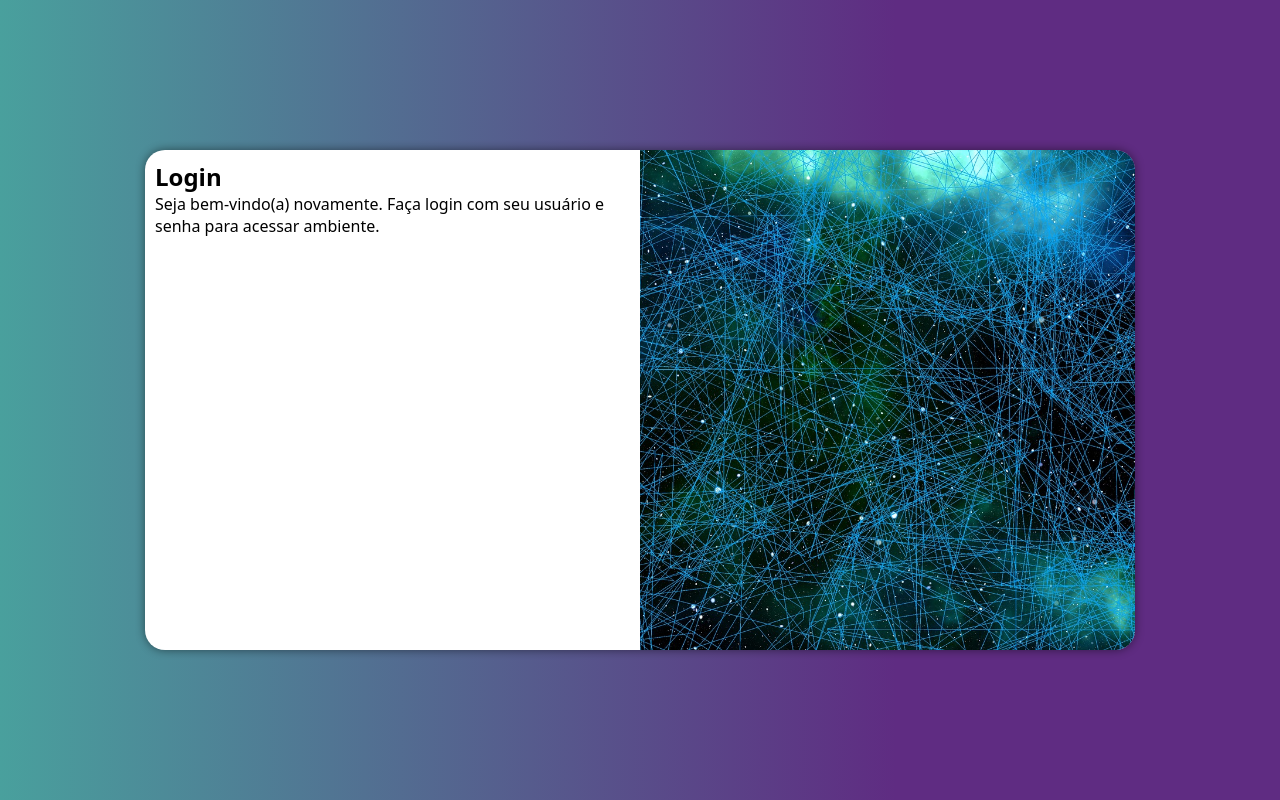
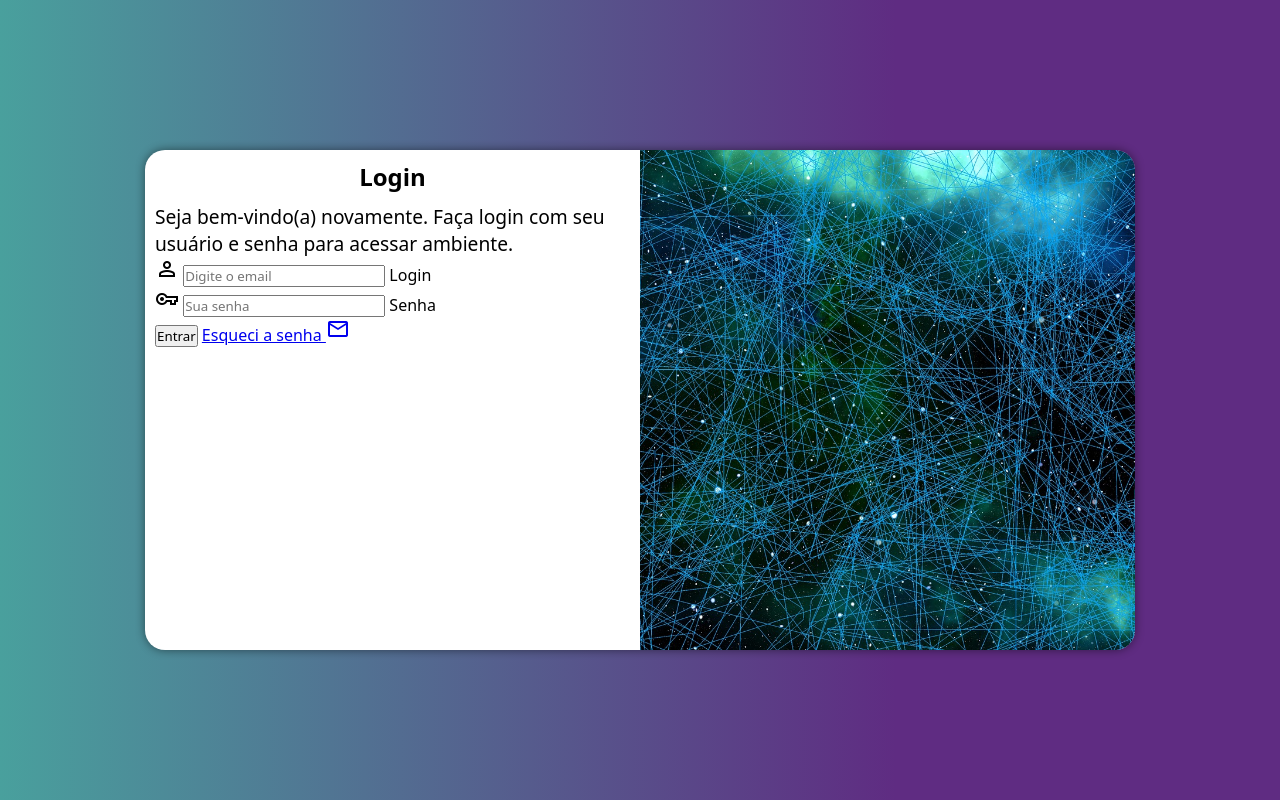
Before and after one commit to gmadalhano/projeto-login, a plain HTML site: page index.html in a window 1280 px wide. Drawn offline with nearby package versions, Linux system fonts and the light colour scheme.

Commit message:
adicionei o formulário

```diff
--- a/estilos/media-query.css
+++ b/estilos/media-query.css
@@ -2,7 +2,7 @@
 
 @media screen and (min-width: 768px) and (max-width: 992px) {
     body, html {
-        background-image: linear-gradient(to right, #49a09d, #5f2c82);
+        background-image: linear-gradient(to top, #49a09d, #5f2c82);
     }
     section#login {
         width: 85vw;
@@ -39,4 +39,8 @@
         float: left;
         width: 50%;
     }
+
+    div#formulario > p {
+        font-size: 1.2em;
+    }
 }
--- a/estilos/style.css
+++ b/estilos/style.css
@@ -33,7 +33,7 @@ section#login {
     overflow: hidden;
 
     background-color: white;
-    width: 250px;
+    width: 260px;
     height: 500px;
     border-radius: 20px;
     box-shadow: 0px 0px 10px rgba(0, 0, 0, 0.479);
@@ -52,3 +52,12 @@ section#login > div#formulario {
     display: block;
     padding: 10px;
 }
+
+div#formulario > h1 {
+    text-align: center;
+    margin-bottom: 10px;
+}
+
+div#formulario > p {
+    font-size: 0.8em;
+}
--- a/index.html
+++ b/index.html
@@ -4,6 +4,7 @@
     <meta charset="UTF-8">
     <meta name="viewport" content="width=device-width, initial-scale=1.0">
     <title>Projeto Página de Login</title>
+    <link href="https://fonts.googleapis.com/css2?family=Material+Symbols+Outlined" rel="stylesheet" />
     <link rel="stylesheet" href="estilos/style.css">
     <link rel="stylesheet" href="estilos/media-query.css">
 </head>
@@ -19,7 +20,20 @@
                     Seja bem-vindo(a) novamente. Faça login com seu usuário e senha para acessar ambiente.
                 </p>
                 <form action="login.php" method="post">
-
+                    <div class="field">
+                        <span class="material-symbols-outlined">Person</span>
+                        <input type="email" name="login" id="ilogin" placeholder="Digite o email" autocomplete="email" required minlength="30">
+                        <label for="ilogin">Login</label>
+                    </div>
+                    <div class="field">
+                        <span class="material-symbols-outlined">vpn_key</span>
+                        <input type="password" name="senha" id="pin" placeholder="Sua senha" autocomplete="current-password" required minlength="8" maxlength="16">
+                        <label for="pin">Senha</label>
+                    </div>
+                    <input type="submit" value="Entrar">
+                    <a href="esqueci.html">
+                        Esqueci a senha <span class="material-symbols-outlined">mail</span>
+                    </a>
                 </form>
             </div>
         </section>
```
